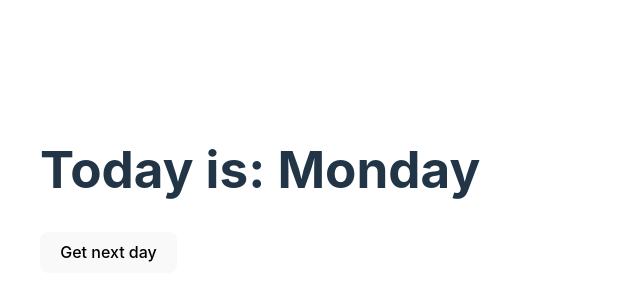
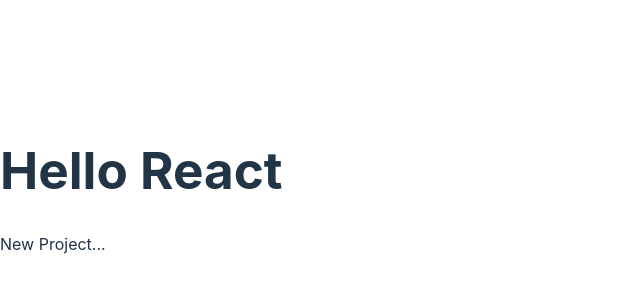
Before and after one commit to legodev/advanced-react, a React (Vite) app: page / in a window 1280 px wide. Shown: the part 210-510 px from the top of the page, without its empty margins (0-640 px from the left). Built offline with nearby package versions, Linux system fonts and the light colour scheme.

Commit message:
Clean proyect

```diff
--- a/src/App.jsx
+++ b/src/App.jsx
@@ -1,40 +1,8 @@
-import { useState, useEffect, useRef } from "react";
 export default function App() {
-  const [day, setDay] = useState("Monday");
-  const prevDay = usePrevious(day);
-  const getNextDay = () => {
-    if (day === "Monday") {
-      setDay("Tuesday")
-    } else if (day === "Tuesday") {
-      setDay("Wednesday")
-    } else if (day === "Wednesday") {
-      setDay("Thursday")
-    } else if (day === "Thursday") {
-      setDay("Friday")
-    } else if (day === "Friday") {
-      setDay("Monday")
-    }
-  }
-  return (
-    <div style={{padding: "40px"}}>
-      <h1>
-        Today is: {day}<br />
-        {
-          prevDay && (
-            <span>Previous work day was: {prevDay}</span>
-          )
-        }
-      </h1>
-      <button onClick={getNextDay}>
-        Get next day
-      </button>
-    </div>
-  );
+  return(
+    <>
+      <h1>Hello React</h1>
+      <p>New Project...</p>
+    </>
+  )
 }
-function usePrevious(val) {
-  const ref = useRef();
-  useEffect(() => {
-    ref.current = val;
-  }, [val]);
-  return ref.current;
-}
```
